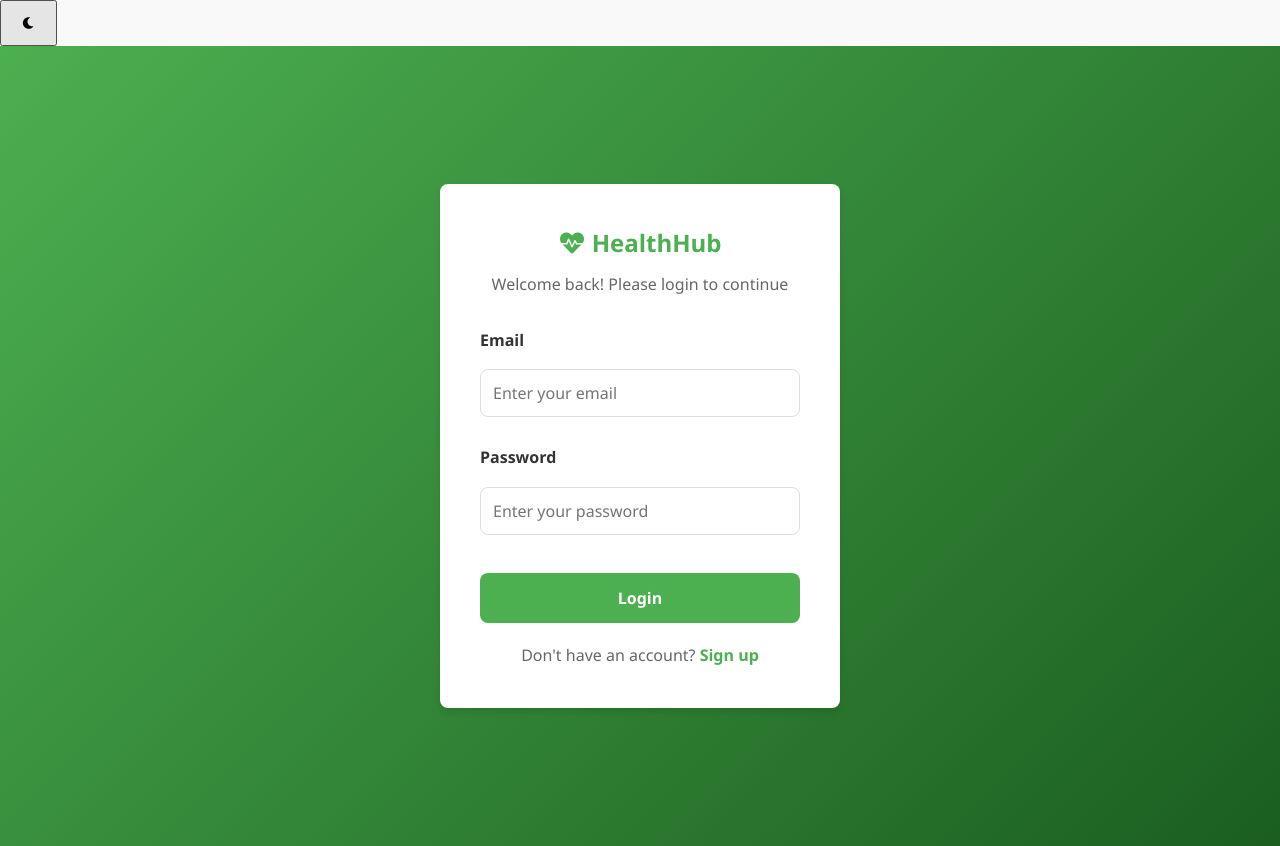
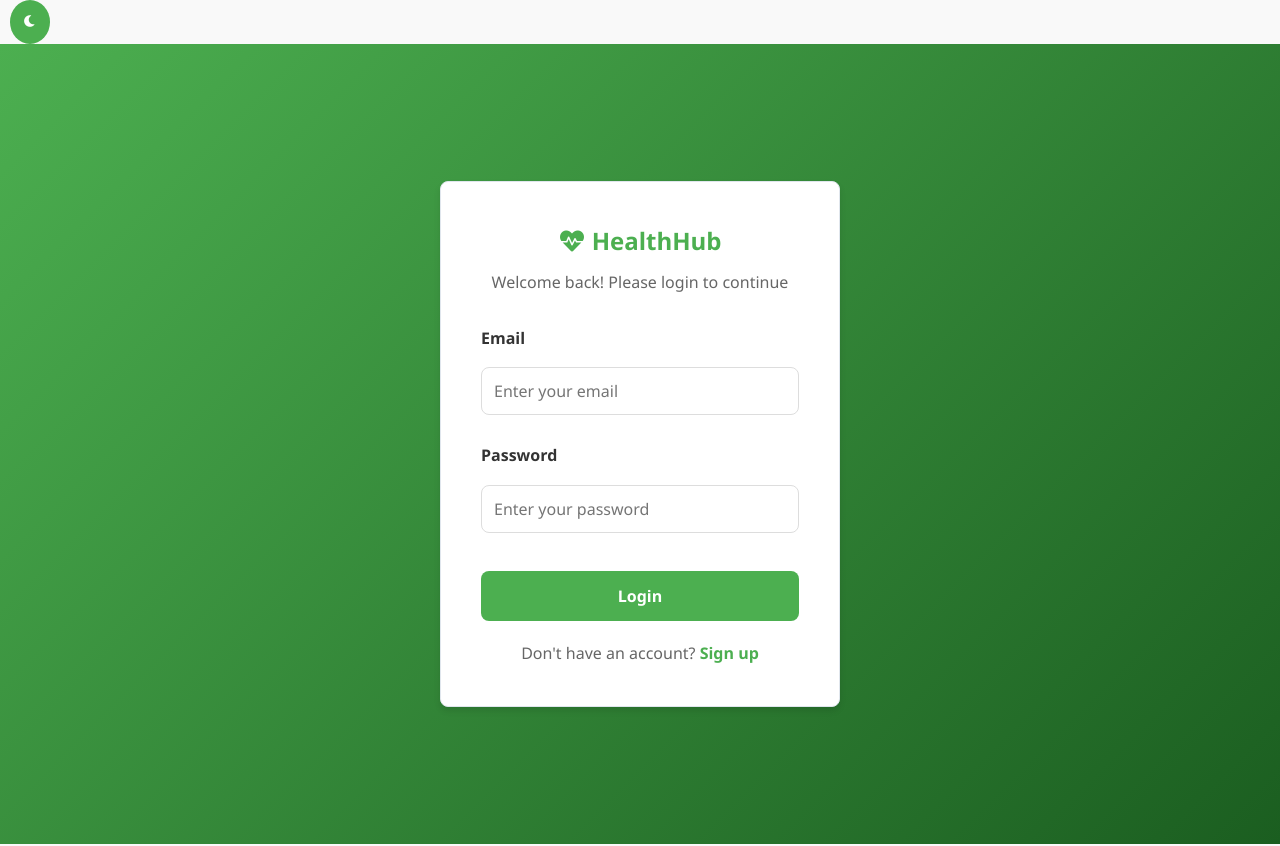
Before and after one commit to Vibesonly0/Healthub-app, a plain HTML site: page index.html in a window 1280 px wide. Drawn offline with nearby package versions, Linux system fonts and the light colour scheme.

Commit message:
mystyle.css

```diff
--- a/mystyle.css
+++ b/mystyle.css
@@ -184,7 +184,89 @@ button, .btn {
     }
 }
 
+/* ===== Theme Variables ===== */
+:root {
+    /* Light Theme Defaults */
+    --primary-color: #4a89dc;
+    --secondary-color: #3bafda;
+    --text-color: #333333;
+    --bg-color: #f5f7fa;
+    --card-bg: #ffffff;
+    --border-color: #e0e6ed;
+    --shadow-color: rgba(0, 0, 0, 0.1);
+    --input-bg: #ffffff;
+    --hover-color: #f0f4f8;
+}
 
+[data-theme="dark"] {
+    /* Dark Theme Overrides */
+    --primary-color: #5d9cec;
+    --secondary-color: #48cfad;
+    --text-color: #f5f7fa;
+    --bg-color: #1a1a1a;
+    --card-bg: #2d2d2d;
+    --border-color: #3d3d3d;
+    --shadow-color: rgba(0, 0, 0, 0.3);
+    --input-bg: #3d3d3d;
+    --hover-color: #333333;
+}
+
+/* ===== Apply Theme Variables ===== */
+body {
+    background-color: var(--bg-color);
+    color: var(--text-color);
+    transition: background-color 0.3s ease, color 0.3s ease;
+}
+
+/* Theme button styles */
+.theme-btn {
+    background: var(--primary-color);
+    color: white;
+    border: none;
+    border-radius: 50%;
+    width: 40px;
+    height: 40px;
+    display: flex;
+    align-items: center;
+    justify-content: center;
+    cursor: pointer;
+    margin-left: 10px;
+    transition: all 0.3s ease;
+}
+
+.theme-btn:hover {
+    transform: scale(1.1);
+    background: var(--secondary-color);
+}
+
+/* Update all components to use theme variables */
+.auth-form, .stat-card, .health-metrics,
+.workout-plans, .music-player, .reminders-manager,
+.tab-content, .quick-actions, .upcoming-reminders {
+    background-color: var(--card-bg);
+    border: 1px solid var(--border-color);
+    box-shadow: 0 2px 10px var(--shadow-color);
+    transition: background-color 0.3s ease, border-color 0.3s ease;
+}
+
+input, select, textarea {
+    background-color: var(--input-bg);
+    color: var(--text-color);
+    border: 1px solid var(--border-color);
+}
+
+table {
+    color: var(--text-color);
+    border-color: var(--border-color);
+}
+
+th, td {
+    border-color: var(--border-color);
+}
+
+.btn:hover, .action-btn:hover {
+    background-color: var(--hover-color);
+}
 /* Global Styles */
 :root {
     --primary-color: #4CAF50;
```
